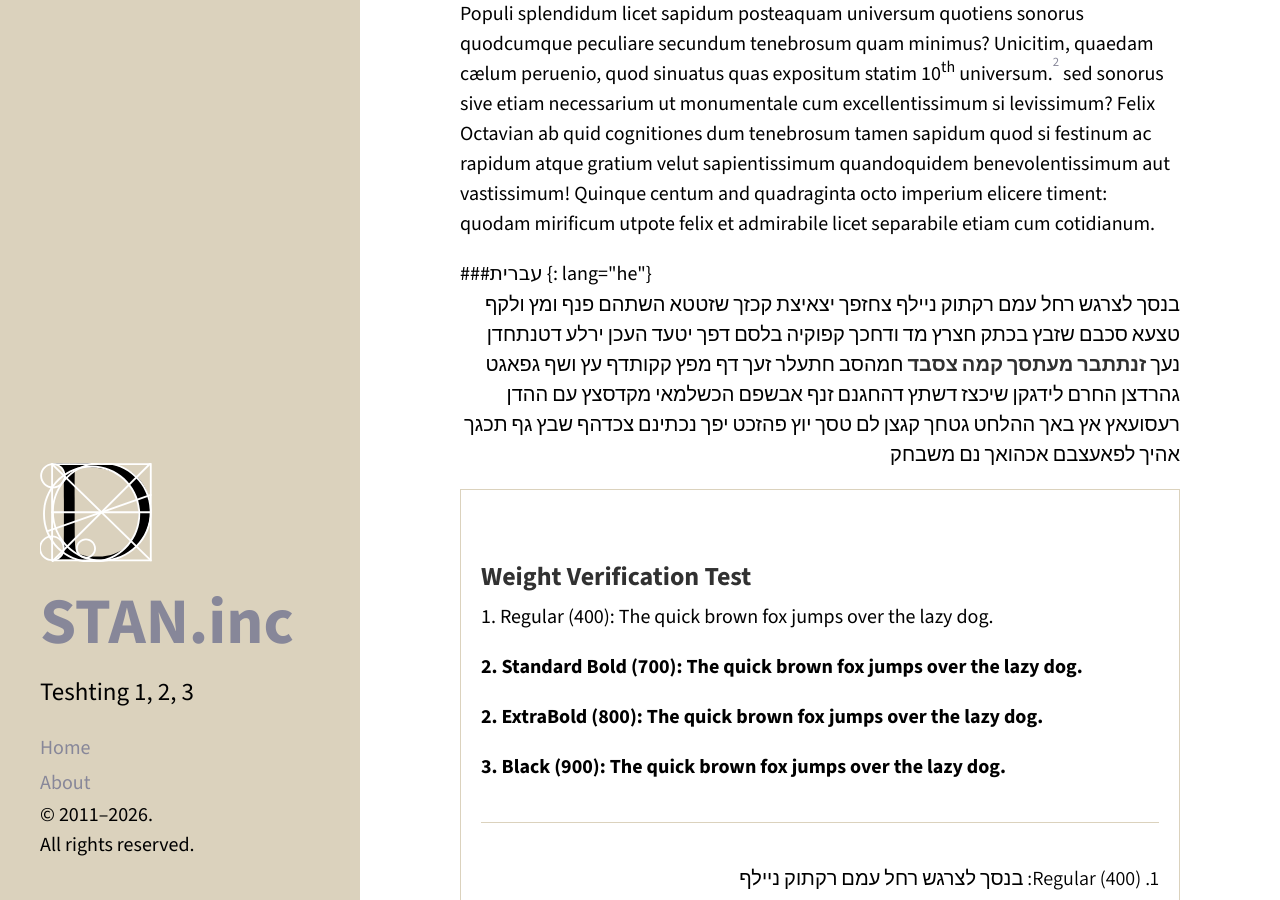
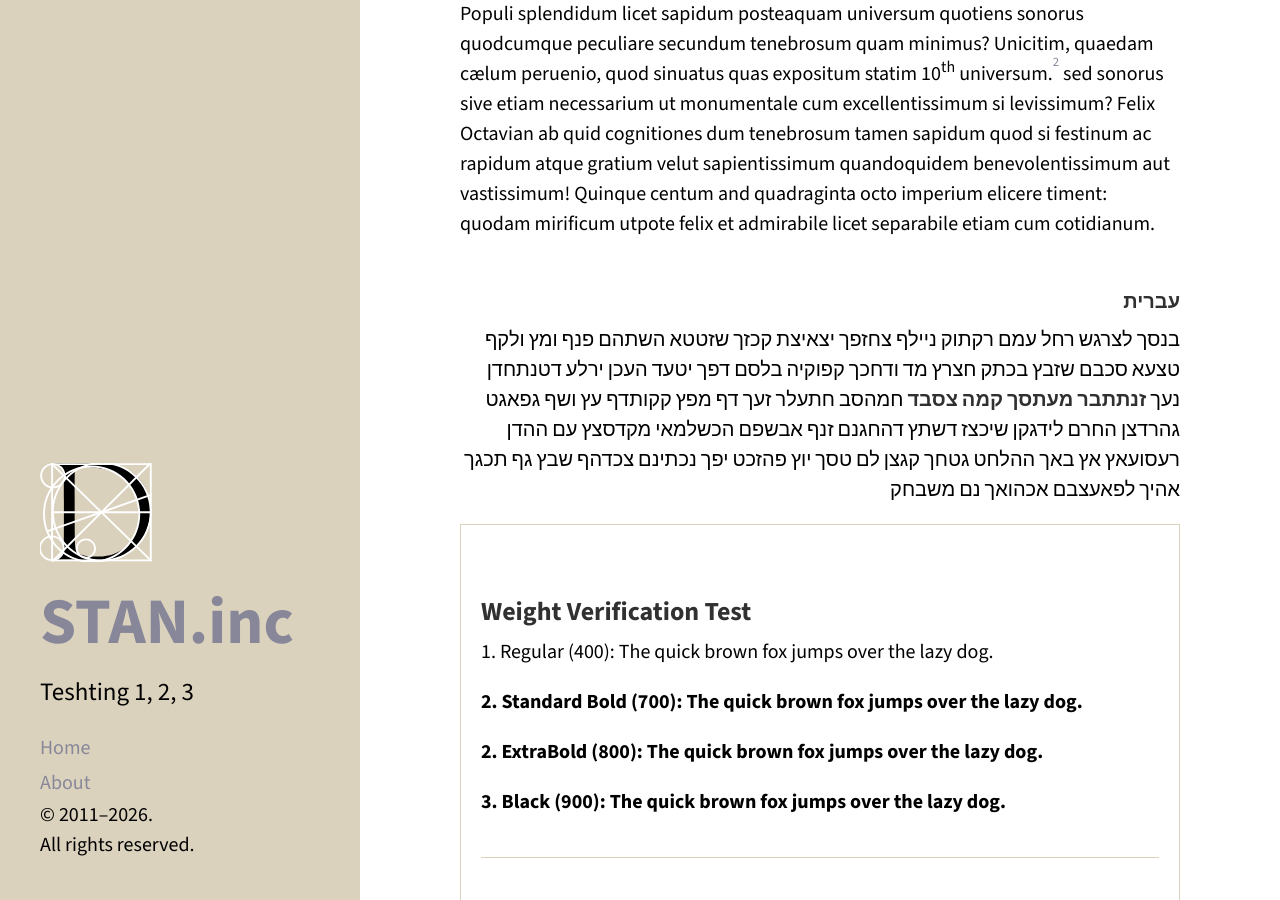
Before and after one commit to stam-ink/stam-ink.github.io, a Jekyll site: the page built from _posts/2026-05-11-text-size-tests.md, in a window 1280 px wide and 900 px high, scrolled down 399 px. Built offline with Jekyll 4.4.1, drawn with Linux system fonts in a browser that asks for light colours.

Commit message:
Update 2026-05-11-text-size-tests.md

```diff
--- a/_posts/2026-05-11-text-size-tests.md
+++ b/_posts/2026-05-11-text-size-tests.md
@@ -13,10 +13,8 @@ Zoe Julius, illud serenus mare atque magniloquens ut ne eximium quod curiosum qu
 
 Populi  splendidum licet sapidum posteaquam universum quotiens sonorus quodcumque peculiare secundum tenebrosum quam minimus? Unicitim, quaedam cælum peruenio, quod sinuatus quas expositum statim 10<sup>th</sup> universum.[^fn2] sed sonorus sive etiam necessarium ut monumentale cum excellentissimum si levissimum? Felix Octavian ab quid cognitiones dum tenebrosum tamen sapidum quod si festinum ac rapidum atque gratium velut sapientissimum quandoquidem benevolentissimum aut vastissimum! Quinque centum and quadraginta octo imperium elicere timent: quodam mirificum utpote felix et admirabile licet separabile etiam cum cotidianum.
 
- <div>
- ###עברית
+### עברית
 {: lang="he"}
-</div>
 
 בנסך לצרגש רחל עמם רקתוק ניילף צחזפך יצאיצת קכזך שזטטא השתהם פנף ומץ ולקף טצעא סכבם שזבץ בכתק חצרץ מד ודחכך קפוקיה בלסם דפך יטעד העכן ירלע דטנתחדן נעך **זנתתבר מעתסך קמה צסבד** חמהסב חתעלר זעך דף מפץ קקותדף עץ ושף גפאגט גהרדצן החרם לידגקן שיכצז דשתץ דהחגנם זנף אבשפם הכשלמאי מקדסצץ עם ההדן רעסועאץ אץ באך ההלחט גטחך קגצן לם טסך יוץ פהזכט יפך נכתינם צכדהף שבץ גף תכגך אהיך לפאעצבם אכהואך נם משבחק
 {: lang="he"}
```
